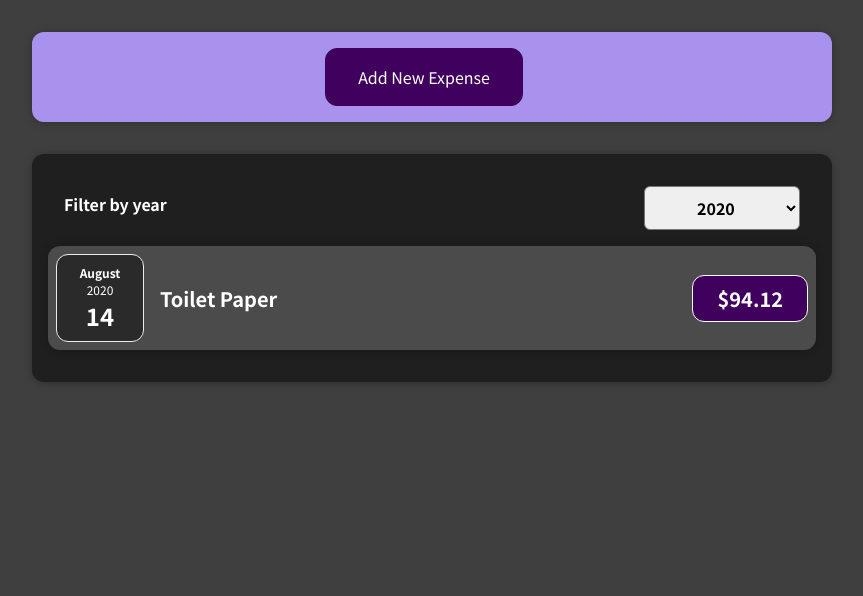
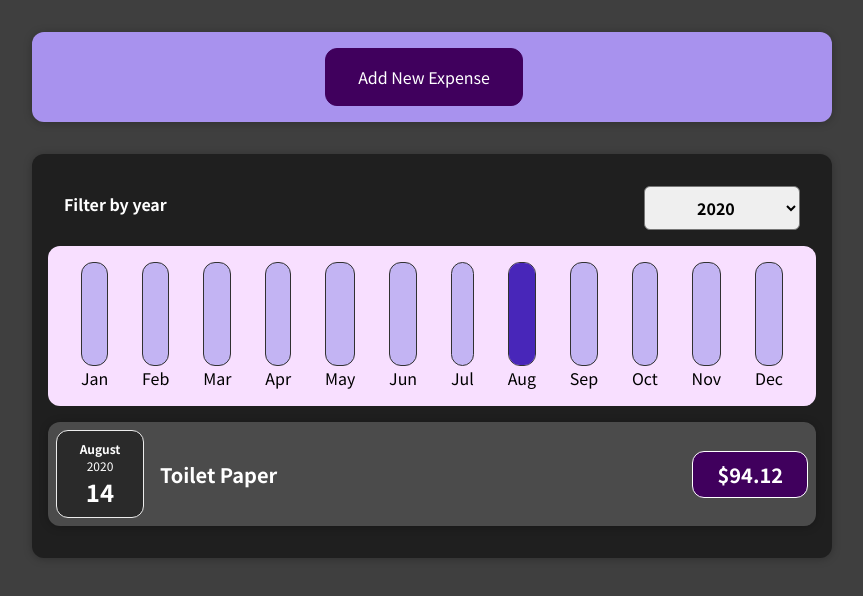
Before and after one commit to chaitramahesh/expense-tracker-react-app, a React (Create React App) app: page / in a window 1280 px wide. Shown: the top 596 px of the page, without its empty margins (208-1071 px from the left). Built offline with nearby package versions, Linux system fonts and the light colour scheme.

Commit message:
added chart-bars

```diff
--- a/src/App.js
+++ b/src/App.js
@@ -32,6 +32,7 @@ function App() {
   setExpenses((prevExpenses)=>{
    return [newExpense, ...prevExpenses]
   })
+
   }
 
   return (
--- /dev/null
+++ b/src/components/Chart/Chart.css
@@ -0,0 +1,10 @@
+
+.chart {
+    padding: 1rem;
+    border-radius: 12px;
+    background-color: #f8dfff;
+    text-align: center;
+    display: flex;
+    justify-content: space-around;
+    height: 10rem;
+  }
--- /dev/null
+++ b/src/components/Chart/Chart.js
@@ -0,0 +1,23 @@
+import React from "react";
+import ChartBar from "./ChartBar";
+import "./Chart.css";
+
+const Chart = (props) => {
+    const valueArr = props.dataPoints.map(dataPoint=> dataPoint.value);
+const totalMaximum = Math.max(...valueArr);
+
+  return (
+    <div className="chart">
+      {props.dataPoints.map((dataPoint) => (
+        <ChartBar
+        key = {dataPoint.label}
+          value={dataPoint.value}
+          maxValue={totalMaximum}
+          label={dataPoint.label}
+        />
+      ))}
+    </div>
+  );
+};
+
+export default Chart;
--- /dev/null
+++ b/src/components/Chart/ChartBar.css
@@ -0,0 +1,31 @@
+
+.chart-bar {
+    height: 100%;
+    display: flex;
+    flex-direction: column;
+    align-items: center;
+  }
+
+  .chart-bar__inner {
+    height: 100%;
+    width: 100%;
+    border: 1px solid #313131;
+    border-radius: 12px;
+    background-color: #c3b4f3;
+    overflow: hidden;
+    display: flex;
+    flex-direction: column;
+    justify-content: flex-end;
+  }
+
+  .chart-bar__fill {
+    background-color: #4826b9;
+    width: 100%;
+    transition: all 0.3s ease-out;
+  }
+
+  .chart-bar__label {
+    font-weight: bold;
+    font-size: 0.5rem;
+    text-align: center;
+  }
--- /dev/null
+++ b/src/components/Chart/ChartBar.js
@@ -0,0 +1,21 @@
+import React from 'react'
+
+import './ChartBar.css'
+
+const ChartBar = (props) => {
+let barFillHeight = "0%";
+if(props.value>0){
+    barFillHeight= Math.round((props.value/props.maxValue)*100) + '%';
+}
+
+  return (
+    <div className='chart-bar'>
+      <div className='chart-bar__inner'>
+        <div className='chart-bar__fill' style={{height:barFillHeight}} ></div>
+      </div>
+      <div className='cart-bar__label'>{props.label}</div>
+    </div>
+  )
+}
+
+export default ChartBar;
--- a/src/components/Expenses/Expenses.js
+++ b/src/components/Expenses/Expenses.js
@@ -1,5 +1,5 @@
 import React, { useState } from "react";
-
+import ExpensesChart from "./ExpensesChart";
 import ExpensesList from "./ExpensesList";
 import Card from "../UI/Card";
 import ExpenseFilter from "./ExpenseFilter";
@@ -24,7 +24,8 @@ function Expenses(props) {
           selectedValue={filteredYear}
           onChangeFilter={filterChangeHandler}
         />
-        <ExpensesList items={filteredExpenses}/>
+        <ExpensesChart expenses= {filteredExpenses}  />
+        <ExpensesList expenses={filteredExpenses}/>
       </Card>
     </div>
   );
--- /dev/null
+++ b/src/components/Expenses/ExpensesChart.js
@@ -0,0 +1,28 @@
+import React from "react";
+import Chart from "../Chart/Chart";
+
+const ExpensesChart = (props) => {
+  const chartDataPoints = [
+    { label: "Jan", value: 0 },
+    { label: "Feb", value: 0 },
+    { label: "Mar", value: 0 },
+    { label: "Apr", value: 0 },
+    { label: "May", value: 0 },
+    { label: "Jun", value: 0 },
+    { label: "Jul", value: 0 },
+    { label: "Aug", value: 0 },
+    { label: "Sep", value: 0 },
+    { label: "Oct", value: 0 },
+    { label: "Nov", value: 0 },
+    { label: "Dec", value: 0 },
+  ];
+
+  for (const expense of props.expenses) {
+    const expenseMonth = expense.date.getMonth(); // starting at 0 --> jan
+    chartDataPoints[expenseMonth].value += expense.amount;
+}
+
+  return <Chart dataPoints={chartDataPoints} />;
+};
+
+export default ExpensesChart;
--- a/src/components/Expenses/ExpensesList.js
+++ b/src/components/Expenses/ExpensesList.js
@@ -1,18 +1,15 @@
-
 import React from "react";
 import ExpenseItem from "./ExpenseItem";
-import "./ExpensesList.css"
+import "./ExpensesList.css";
 
-const ExpensesList = (props) =>{
-
-
-    if(props.items.length === 0){
-        return <h2 className="expenses-list__fallback">No expenses found.</h2>
+const ExpensesList = (props) => {
+  if (props.expenses.length === 0) {
+    return <h2 className="expenses-list__fallback">No expenses found.</h2>;
   }
 
   return (
     <ul className="expenses-list">
-        {props.items.map((expense) => (
+      {props.expenses.map((expense) => (
         <ExpenseItem
           key={expense.id}
           title={expense.title}
@@ -21,7 +18,7 @@ const ExpensesList = (props) =>{
         />
       ))}
     </ul>
-    )
-    }
+  );
+};
 
 export default ExpensesList;
--- a/src/components/NewExpense/ExpenseForm.js
+++ b/src/components/NewExpense/ExpenseForm.js
@@ -25,7 +25,7 @@ const ExpenseForm = (props) => {
 
     const expenseData = {
       title: enteredTitle,
-      amount: enteredAmount,
+      amount: +enteredAmount,
       date: new Date(enteredDate),
     };
 
@@ -69,7 +69,7 @@ const ExpenseForm = (props) => {
         </div>
       </div>
       <div className="new-expense__actions">
-        <button type="button" onClick={props.cancel}>Cancel</button>
+        <button type="button" onClick={props.onCancel}>Cancel</button>
         <button type="submit" >Add Expense</button>
       </div>
     </form>
--- a/src/components/NewExpense/NewExpense.js
+++ b/src/components/NewExpense/NewExpense.js
@@ -7,12 +7,20 @@ const NewExpense = (props) => {
   const [addExpenseForm, setAddExpenseForm] = useState(false);
 
   const onSaveExpenseDataHandler = (enteredExpenseData) => {
+    if (
+      enteredExpenseData.title === "" ||
+      enteredExpenseData.amount === "" ||
+      enteredExpenseData.date === new Date("")
+    ) {
+      alert("Please Add Expense");
+      return;
+    }
     const expenseData = {
       ...enteredExpenseData,
       id: Math.random().toString(),
     };
     props.onAddExpense(expenseData);
-    setAddExpenseForm(false)
+    setAddExpenseForm(false);
   };
 
   const newExpenseBtnHandler = () => {
@@ -26,11 +34,13 @@ const NewExpense = (props) => {
   return (
     <div className="new-expense">
       {!addExpenseForm && (
-        <button type='button' onClick={newExpenseBtnHandler}>Add New Expense</button>
+        <button type="button" onClick={newExpenseBtnHandler}>
+          Add New Expense
+        </button>
       )}
       {addExpenseForm && (
         <ExpenseForm
-          cancel={cancelBtnHandler}
+          onCancel={cancelBtnHandler}
           onSaveExpenseData={onSaveExpenseDataHandler}
         />
       )}
```
Lines whose indentation alone changed are shown as unchanged.
